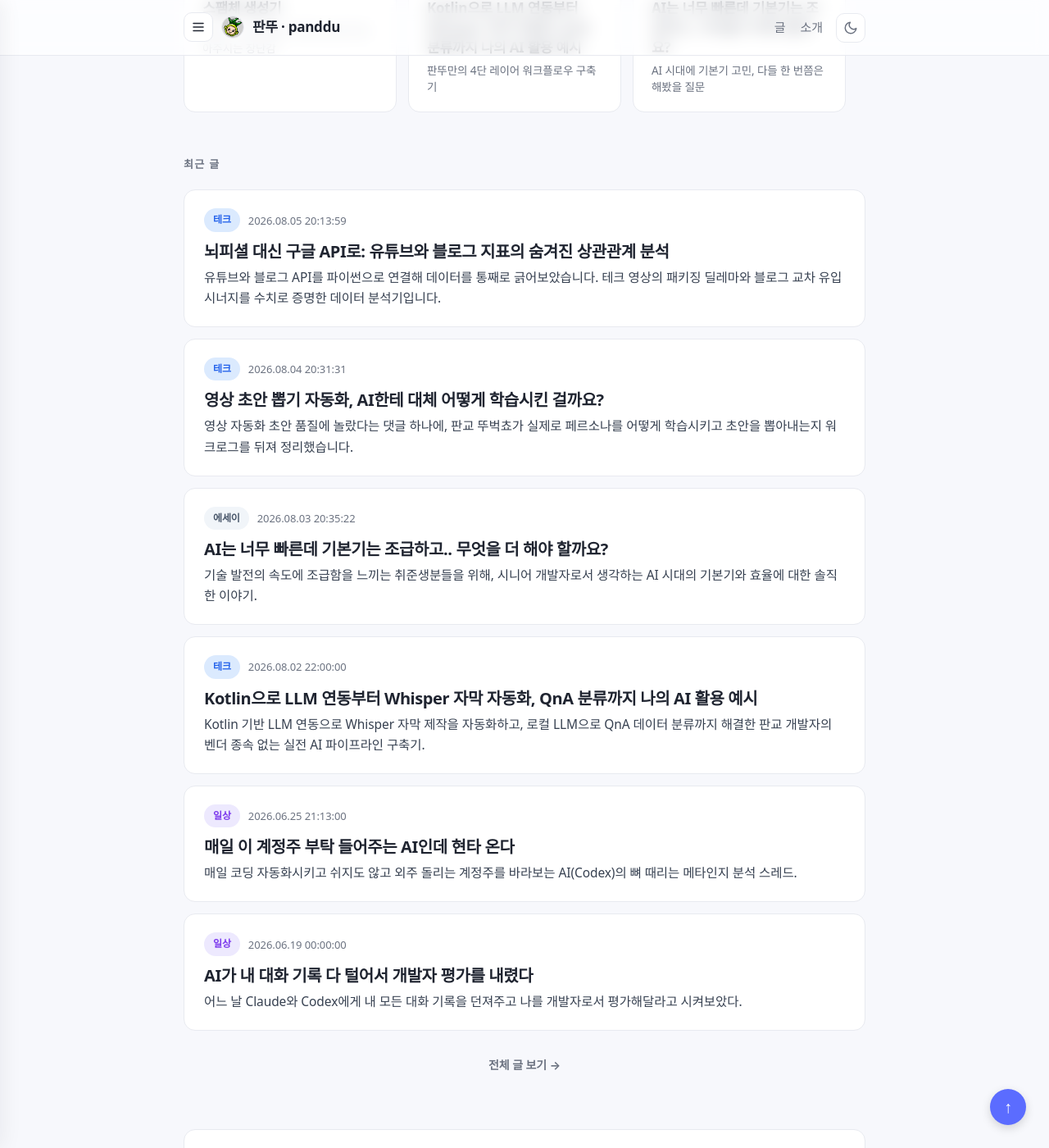
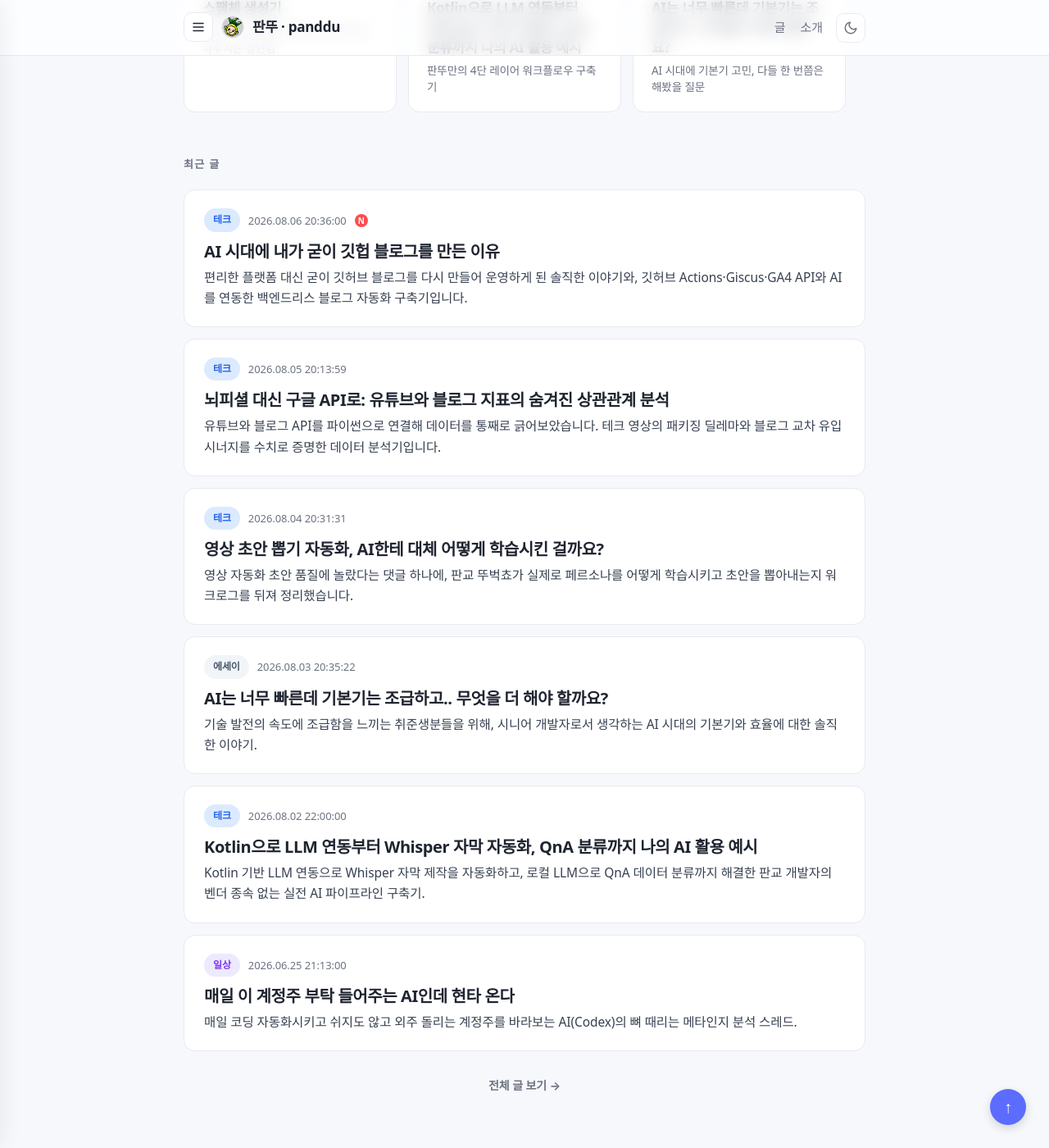
Before and after one commit to panddu/panddu.github.io, a Jekyll site: the page built from index.html, in a window 1280 px wide and 1400 px high, scrolled down 596 px. Shown: the whole window at 82% size. Built offline with Jekyll 4.4.1, drawn with Linux system fonts in a browser that asks for light colours; some web fonts are replaced.

Commit message:
feat: AI 시대에 내가 굳이 깃헙 블로그를 만든 이유 포스팅 발행

```diff
--- a/_drafts/why-i-made-github-blog.md
+++ b/_posts/2026-08-06-why-i-made-github-blog.md
@@ -1,7 +1,9 @@
 ---
 layout: post
 title: "AI 시대에 내가 굳이 깃헙 블로그를 만든 이유"
+date: 2026-08-06 20:36:00 +0900
 category: tech
+excerpt: "편리한 플랫폼 대신 굳이 깃허브 블로그를 다시 만들어 운영하게 된 솔직한 이야기와, 깃허브 Actions·Giscus·GA4 API와 AI를 연동한 백엔드리스 블로그 자동화 구축기입니다."
 ---
 
 <div style="background: var(--answer-bg, #f6f8ff); border: 1px solid var(--answer-border, #e3e8ff); border-radius: 8px; padding: 16px 20px; margin: 24px 0 28px; font-size: 14.5px; line-height: 1.6; color: var(--ink);">
```
